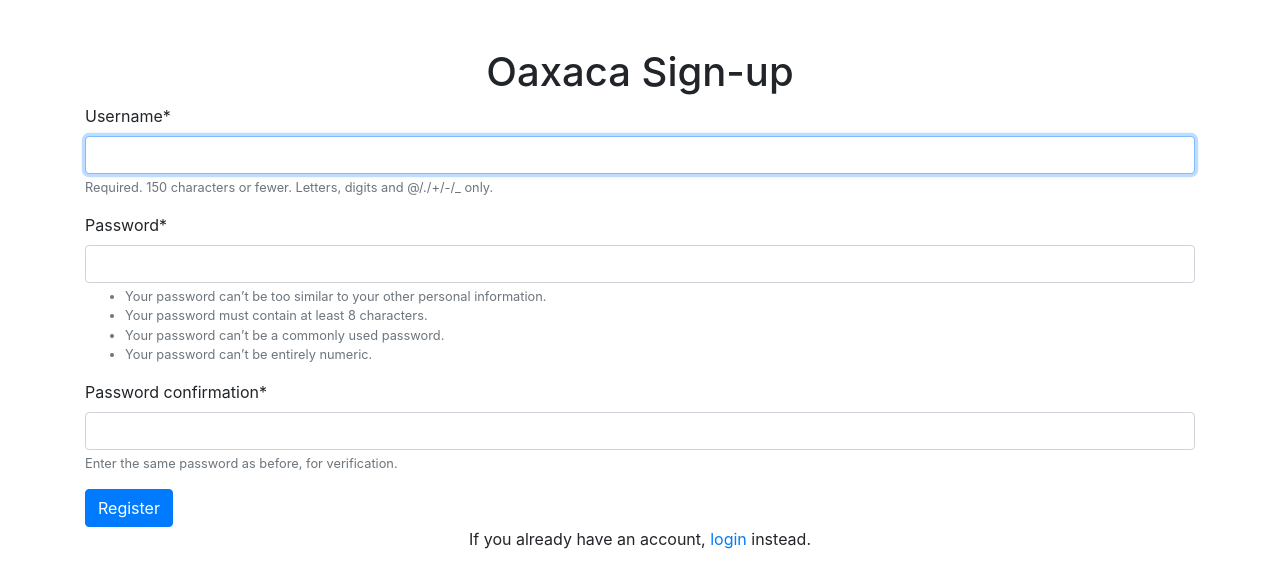
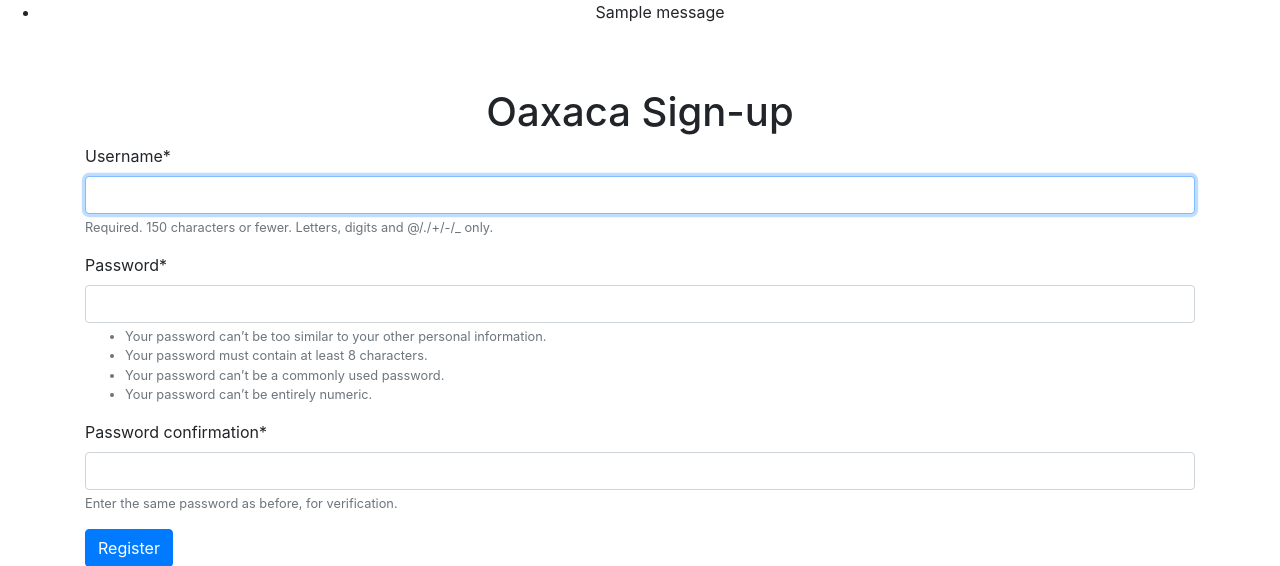
Before and after one commit to swinghin/CS2810-Team-Project-32, a Django app: page /oaxaca/register/ in a window 1280 px wide. Shown: the top 566 px of the page. Run offline with Django 4.2, Linux system fonts and the light colour scheme; tables that the repository leaves empty hold one stand-in row (values such as "Sample post"); one stand-in notice (Sample message) is shown; some libraries are stand-ins or nearby versions.

Commit message:
added error messages
error messages for invalid details entered during registration.

```diff
--- a/Oaxaca/restaurant/templates/header.html
+++ b/Oaxaca/restaurant/templates/header.html
@@ -1,4 +1,6 @@
+
 <!DOCTYPE html>
+{% include 'messages.html' %}
 <html>
   <head>
     <!-- Required meta tags -->
--- /dev/null
+++ b/Oaxaca/restaurant/templates/messages.html
@@ -0,0 +1,7 @@
+{% if messages %}
+<ul class="messages">
+    {% for message in messages %}
+    <center><li {% if message.tags %} class="{{ message.tags }}"{% endif %}>{{ message }}</li></center>
+    {% endfor %}
+</ul>
+{% endif %}
```
